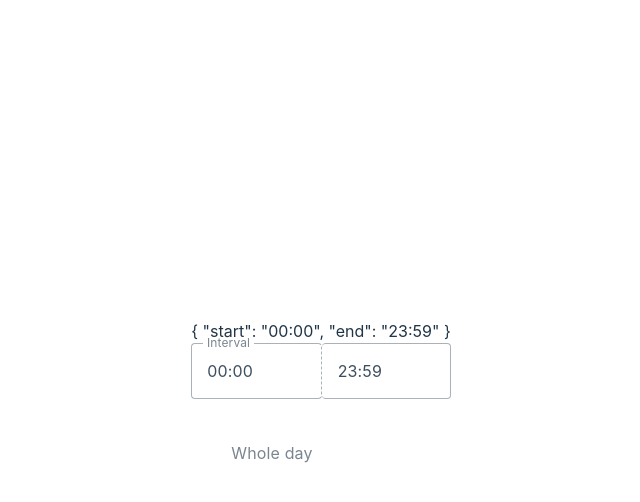
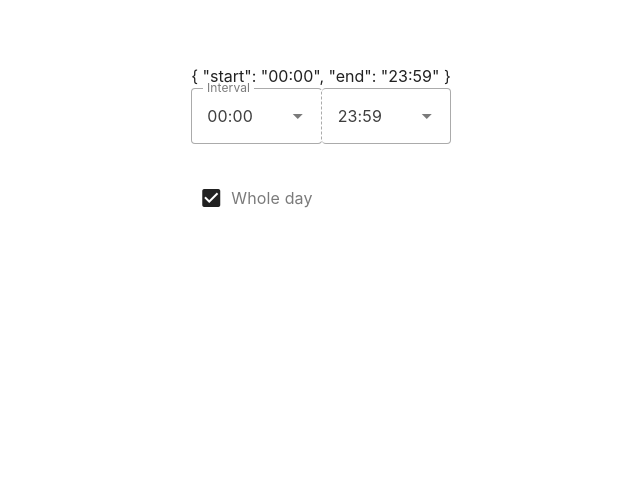
Before and after one commit to arthursb2016/vuetify3-time-range-picker, a Vue app: page / in a window 1280 px wide. Shown: the top 502 px of the page, without its empty margins (319-959 px from the left). Built offline with nearby package versions, Linux system fonts and the light colour scheme.

Commit message:
oh yeahhh

```diff
--- a/package.json
+++ b/package.json
@@ -13,6 +13,7 @@
     "vuetify": "^3.1.1"
   },
   "devDependencies": {
+    "@mdi/font": "^7.1.96",
     "@vitejs/plugin-vue": "^4.0.0",
     "sass": "^1.57.1",
     "vite": "^4.0.0"
--- a/src/App.vue
+++ b/src/App.vue
@@ -6,12 +6,14 @@ let range = ref({ start: null, end: null })
 </script>
 
 <template>
+  <v-app id="app">
     {{ range }}
     <TimeRangePicker
       v-model="range"
       variant="outlined"
       step="30"
     />
+  </v-app>
 </template>
 
 <style scoped>
--- a/src/main.js
+++ b/src/main.js
@@ -3,13 +3,9 @@ import './style.css'
 import App from './App.vue'
 
 import 'vuetify/styles'
+import '@mdi/font/css/materialdesignicons.css'
 import { createVuetify } from 'vuetify'
-import { VSelect, VIcon, VCheckbox }from 'vuetify/components'
-import * as directives from 'vuetify/directives'
 
-const vuetify = createVuetify({
-  components: { VSelect, VIcon, VCheckbox },
-  directives,
-})
+const vuetify = createVuetify({})
 
 createApp(App).use(vuetify).mount('#app')
```
Also changed, not shown: 1 other file (tests, documents, lock files or other folders). Lines whose indentation alone changed are shown as unchanged.
